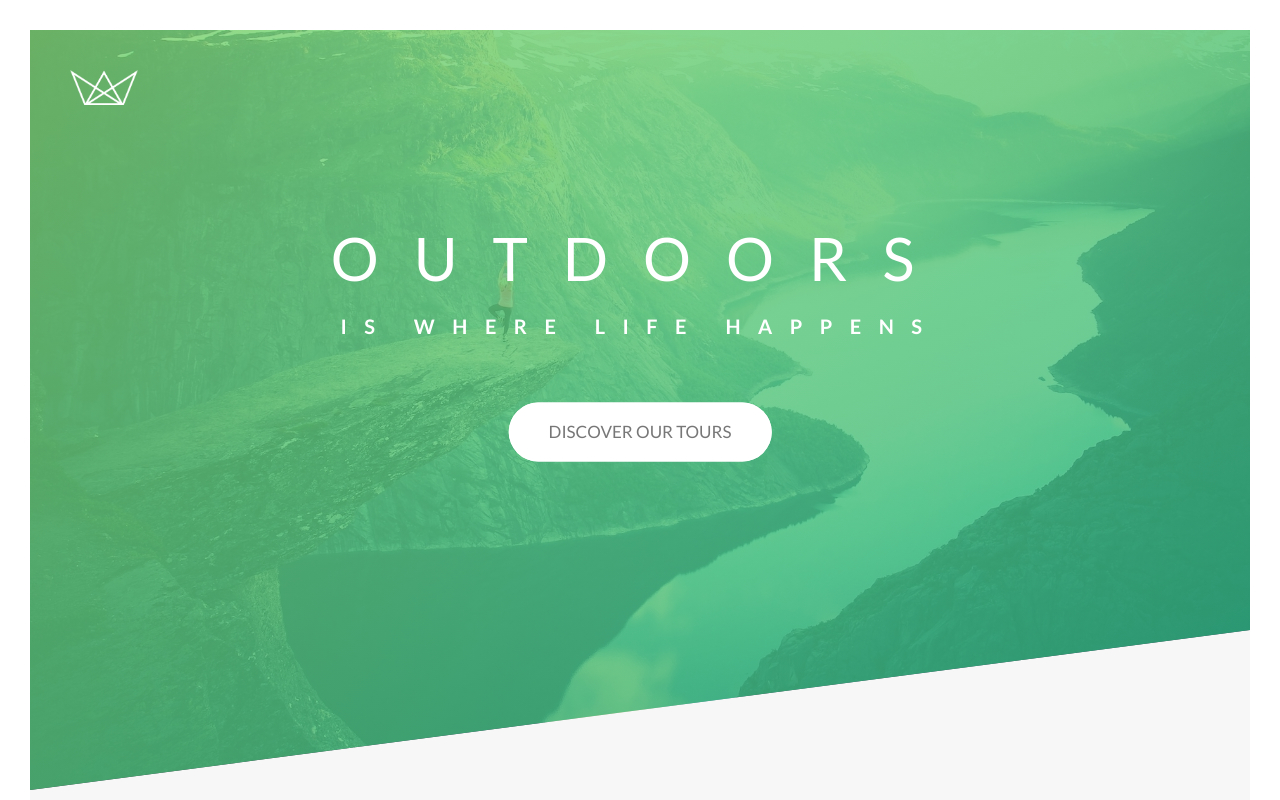
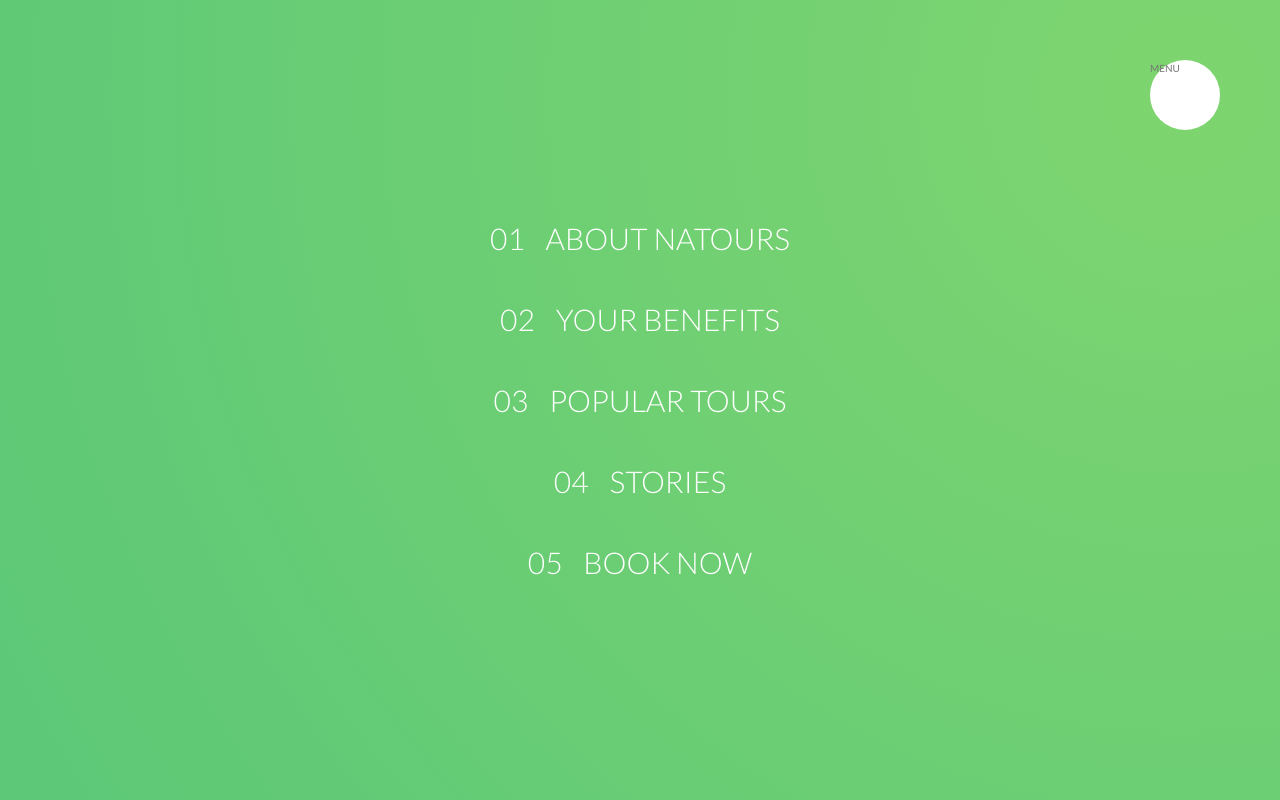
Before and after one commit to huzaifaghazali/Natours, a website: page index.html in a window 1280 px wide. Shown: the top 800 px of the page. Drawn offline with Linux system fonts and the light colour scheme; files whose address does not match are found by name.

Commit message:
Create navigation section

```diff
--- a/index.html
+++ b/index.html
@@ -18,6 +18,25 @@
 </head>
 
 <body>
+
+    <div class="navigation">
+        <input type="checkbox" class="navigation__checkbox" id="navi-toggle">
+
+        <label for="navi-toggle" class="navigation__button">MENU</label>
+
+        <div class="navigation__background">&nbsp;</div>
+
+        <nav class="navigation__nav">
+            <ul class="navigation__list">
+                <li class="navigation__item"><a href="" class="navigation__link"> <span>01</span> About Natours</a></li>
+                <li class="navigation__item"><a href="" class="navigation__link"> <span>02</span> Your benefits</a></li>
+                <li class="navigation__item"><a href="" class="navigation__link"> <span>03</span> Popular tours</a></li>
+                <li class="navigation__item"><a href="" class="navigation__link"> <span>04</span> Stories</a></li>
+                <li class="navigation__item"><a href="" class="navigation__link"> <span>05</span> Book now</a></li>
+            </ul>
+        </nav>
+    </div>
+
     <header class="header">
         <div class="header__logo-box">
             <img src="img/logo-white.png" alt="logo" class="header__logo">
--- /dev/null
+++ b/sass/layout/_navigation.scss
@@ -0,0 +1,84 @@
+.navigation {
+  &__checkbox {
+    display: none;
+  }
+
+  &__button {
+    background-color: $color-white;
+    height: 7rem;
+    width: 7rem;
+    position: fixed;
+    top: 6rem;
+    right: 6rem;
+    border-radius: 50%;
+    z-index: 2000;
+  }
+
+  &__background {
+    height: 6rem;
+    width: 6rem;
+    border-radius: 50%;
+    position: fixed;
+    top: 6.5rem;
+    right: 6.5rem;
+    background-image: radial-gradient($color-primary-light, $color-primary-dark);
+    z-index: 1000;
+
+    transform: scale(80);
+  }
+
+  &__nav {
+    height: 100vh;
+    width: 100%;
+    position: fixed;
+    top: 0;
+    right: 0;
+    z-index: 1500;
+  }
+
+  &__list {
+    position: absolute;
+    top: 50%;
+    left: 50%;
+    transform: translate(-50%, -50%);
+    list-style: none;
+    text-align: center;
+  }
+
+  &__item {
+    margin: 1rem;
+  }
+
+  &__link {
+    &:link,
+    &:visited {
+      display: inline-block;
+      font-size: 3rem;
+      font-weight: 300;
+      padding: 1rem 2rem;
+      color: $color-white;
+      text-decoration: none;
+      text-transform: uppercase;
+      background-image: linear-gradient(
+        120deg,
+        transparent 0%,
+        transparent 50%,
+        $color-white 50%
+      );
+      background-size: 220%;
+      transition: all .4s;
+
+      span {
+         margin-right: 1.5rem;
+         display: inline-block;
+      }
+    }
+
+    &:hover,
+    &:active {
+      background-position: 100%;
+      color: $color-primary;
+      transform: translateX(1rem);
+    }
+  }
+}
--- a/sass/main.scss
+++ b/sass/main.scss
@@ -16,7 +16,8 @@
 @import 'components/story';
 
 @import 'layout/footer';
+@import 'layout/grid';
 @import 'layout/header';
-@import 'layout/grid';
+@import 'layout/navigation';
 
 @import 'pages/home';
```
Also changed, not shown: css/style.css.
